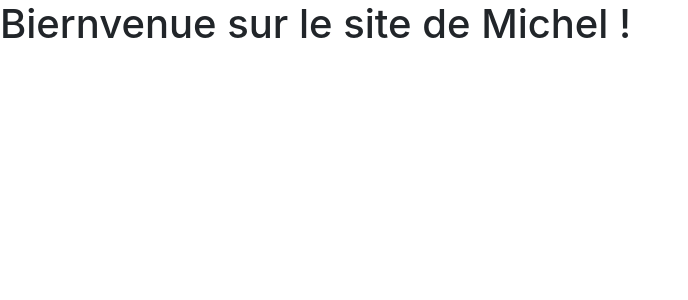
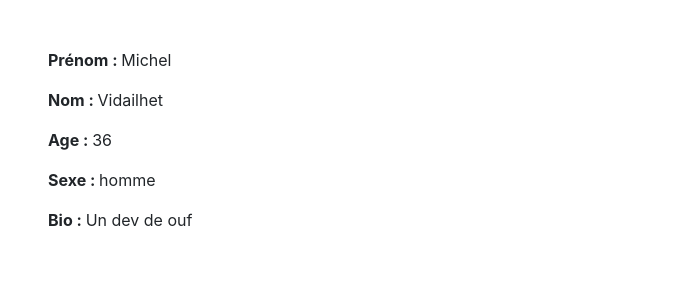
Before and after one commit to mvidailhet/donkey_school-angular_challenges_corrections, an Angular app: page / in a window 1280 px wide. Shown: the top 300 px of the page, without its empty margins (0-688 px from the left). Built offline with nearby package versions, Linux system fonts and the light colour scheme.

Commit message:
Affichage des données du développeur dans la vue

```diff
--- a/src/app/app.component.html
+++ b/src/app/app.component.html
@@ -1,3 +1,3 @@
-<h1>{{ title }}</h1>
+<app-developer></app-developer>
 
 <router-outlet></router-outlet>
--- a/src/app/developer/developer.component.html
+++ b/src/app/developer/developer.component.html
@@ -1 +1,26 @@
-<p>developer works!</p>
+<div class="p-5" *ngIf="developer">
+  <p>
+    <strong>Prénom : </strong>
+    <span>{{ developer.firstName }}</span>
+  </p>
+
+  <p>
+    <strong>Nom : </strong>
+    <span>{{ developer.lastName }}</span>
+  </p>
+
+  <p>
+    <strong>Age : </strong>
+    <span>{{ developer.age }}</span>
+  </p>
+
+  <p>
+    <strong>Sexe : </strong>
+    <span>{{ developer.sexe }}</span>
+  </p>
+
+  <p>
+    <strong>Bio : </strong>
+    <span>{{ developer.bio }}</span>
+  </p>
+</div>
--- a/src/app/developer/developer.component.ts
+++ b/src/app/developer/developer.component.ts
@@ -1,4 +1,5 @@
 import { Component, OnInit } from '@angular/core';
+import { Developer } from '../common/developer.model';
 
 @Component({
   selector: 'app-developer',
@@ -6,10 +7,19 @@ import { Component, OnInit } from '@angular/core';
   styleUrls: ['./developer.component.scss']
 })
 export class DeveloperComponent implements OnInit {
+  developer?: Developer;
 
   constructor() { }
 
   ngOnInit(): void {
+    this.developer = {
+      firstName: 'Michel',
+      lastName: 'Vidailhet',
+      age: 36,
+      bio: 'Un dev de ouf',
+      sexe: 'homme',
+      skills: [],
+    }
   }
 
 }
```
